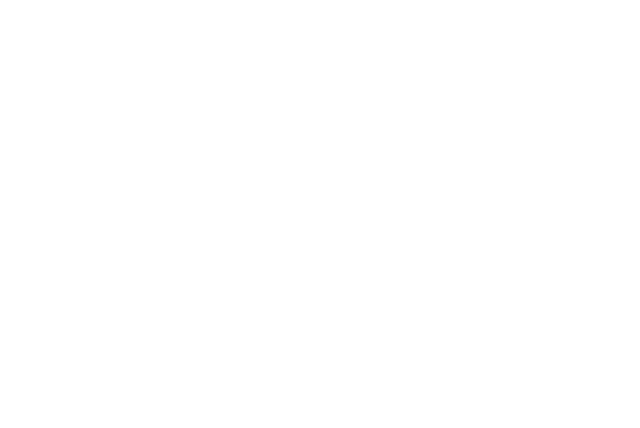
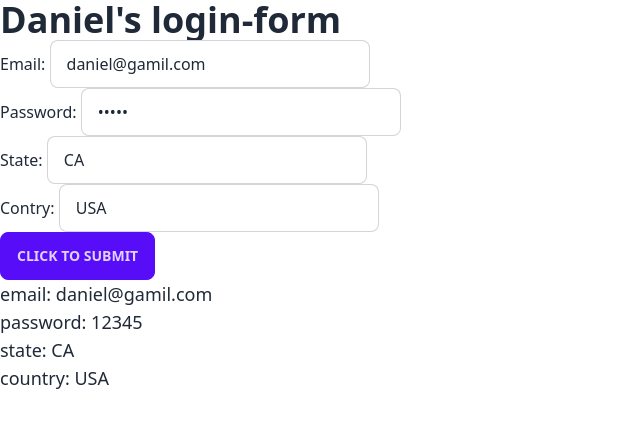
Before and after one commit to zjian107-su/Angular-Akasha1729, an Angular app: page / in a window 1280 px wide. Shown: the top 428 px of the page, without its empty margins (0-640 px from the left). Built offline with nearby package versions, Linux system fonts and the light colour scheme.

Commit message:
✨ update: reactive form

```diff
--- a/src/app/app.component.html
+++ b/src/app/app.component.html
@@ -42,3 +42,5 @@
 <br />
 <app-string></app-string>
 <br /> -->
+
+<app-login-form></app-login-form>
--- a/src/app/app.module.ts
+++ b/src/app/app.module.ts
@@ -5,7 +5,7 @@
 import { AppComponent } from './app.component';
 import { PalindromeListComponent } from './components/palindrome-list/palindrome-list.component';
 import { CityFilterComponent } from './components/city-filter/city-filter.component';
-import { FormsModule } from '@angular/forms';
+import { FormsModule, ReactiveFormsModule } from '@angular/forms';
 import { AddToListComponent } from './components/add-to-list/add-to-list.component';
 import { CounterComponent } from './components/counter/counter.component';
 import { CounterAutoIncrementComponent } from './components/counter-auto-increment/counter-auto-increment.component';
@@ -25,6 +25,7 @@
 import { RxjsPipeOperatorsComponent } from './components/rxjs-pipe-operators/rxjs-pipe-operators.component';
 import { PlansComponent } from './components/plans/plans.component';
 import { StringComponent } from './components/string/string.component';
+import { LoginFormComponent } from './components/login-form/login-form.component';
 
 @NgModule({
   declarations: [
@@ -50,8 +51,9 @@
     RxjsPipeOperatorsComponent,
     PlansComponent,
     StringComponent,
+    LoginFormComponent,
   ],
-  imports: [BrowserModule, AppRoutingModule, FormsModule],
+  imports: [BrowserModule, AppRoutingModule, FormsModule, ReactiveFormsModule],
   providers: [],
   bootstrap: [AppComponent],
 })
--- /dev/null
+++ b/src/app/components/login-form/login-form.component.html
@@ -0,0 +1,33 @@
+<h1>Daniel's login-form</h1>
+
+
+<form (submit)="submit()">
+  <label for="email" id>
+    Email:
+    <input class="input input-bordered w-full max-w-xs" type="text" name="email" [formControl]="email" />
+  </label>
+  <br />
+  <label for="password">
+    Password:
+    <input class="input input-bordered w-full max-w-xs" type="password" name="passowrd" [formControl]="password" />
+  </label>
+  <br />
+  <label for="state">
+    State:
+    <input class="input input-bordered w-full max-w-xs" type="text" name="state" [formControl]="state" />
+  </label>
+  <br />
+  <label for="contry">
+    Contry:
+    <input class="input input-bordered w-full max-w-xs" type="contry" name="passowrd" [formControl]="country" />
+  </label>
+  <br />
+
+  <button class="btn btn-primary" type="submit">Click to submit</button>
+
+  <p>email: {{email.value}}</p>
+  <p>password: {{password.value}}</p>
+  <p>state: {{state.value}}</p>
+  <p>country: {{country.value}}</p>
+
+</form>
--- /dev/null
+++ b/src/app/components/login-form/login-form.component.ts
@@ -0,0 +1,29 @@
+import { Component } from '@angular/core';
+import { FormControl, FormGroup, FormBuilder } from '@angular/forms';
+
+@Component({
+  selector: 'app-login-form',
+  templateUrl: './login-form.component.html',
+  styleUrls: ['./login-form.component.css'],
+})
+export class LoginFormComponent {
+  email: FormControl<any> = new FormControl('');
+  password: FormControl<string | null> = new FormControl('');
+  state: FormControl<string | null> = new FormControl('');
+  country: FormControl<string | null> = new FormControl('');
+
+  ngOnInit() {
+    this.email.setValue('daniel@gamil.com');
+    this.password.setValue('12345');
+    this.state.setValue('CA');
+    this.country.setValue('USA');
+  }
+
+  submit() {
+    console.log('submit');
+    console.log('email', this.email.value);
+    console.log('password', this.password.value);
+    console.log('state', this.state.value);
+    console.log('country', this.country.value);
+  }
+}
```
Also changed, not shown: src/app/components/login-form/login-form.component.css (added).
